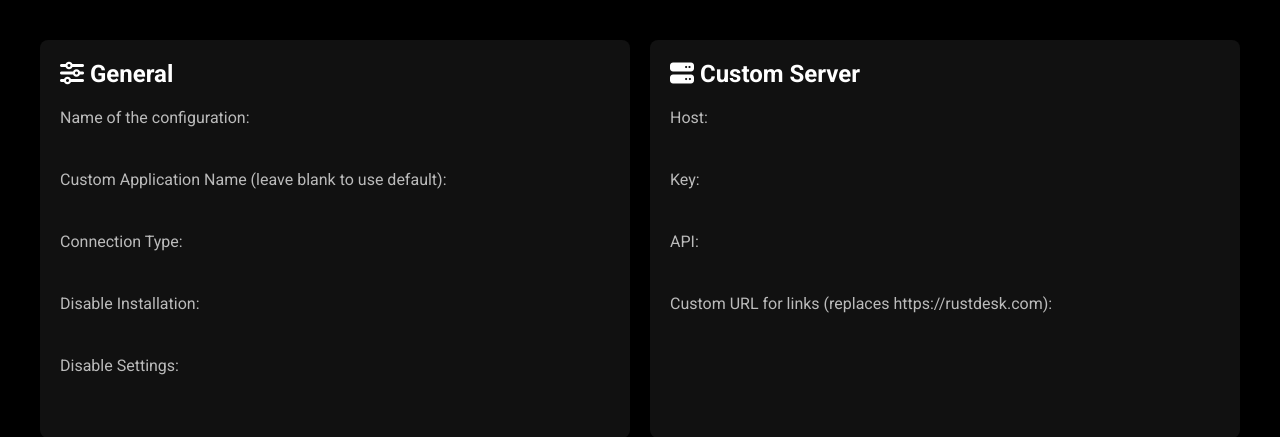
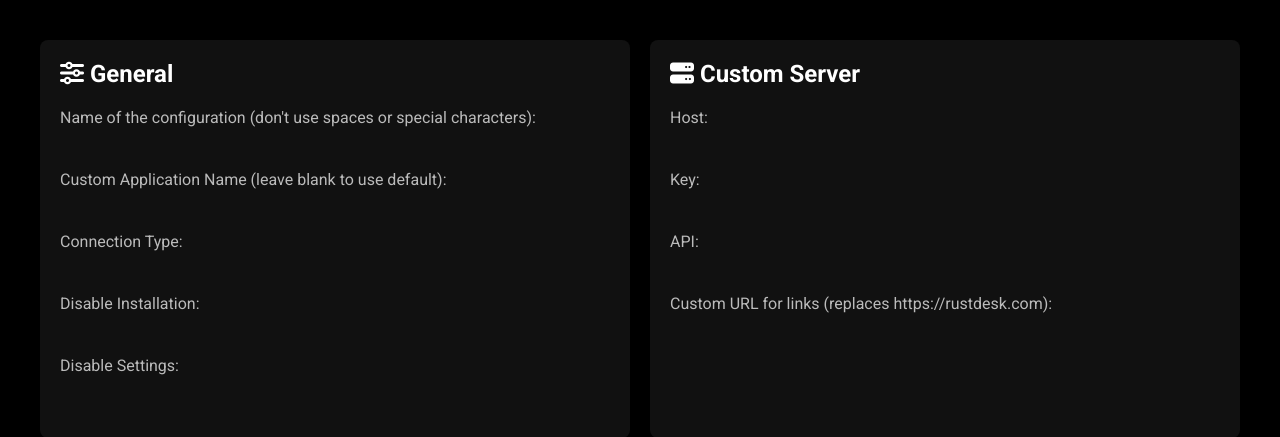
Before and after one commit to bryangerlach/rdgen, a Python web app: template rdgenerator/templates/generator.html in a window 1280 px wide. Shown: the part 394-831 px from the top of the page. Run offline with Jinja, Linux system fonts and the light colour scheme; the template is opened without the code that fills it, so the values that code supplies are empty.

Commit message:
no spaces

```diff
--- a/rdgenerator/templates/generator.html
+++ b/rdgenerator/templates/generator.html
@@ -131,7 +131,7 @@
         <div class="container">
             <div class="section">
                 <h2><i class="fas fa-sliders-h"></i> General</h2>
-                    <label for="{{ form.exename.id_for_label }}">Name of the configuration:</label>
+                    <label for="{{ form.exename.id_for_label }}">Name of the configuration (don't use spaces or special characters):</label>
                     {{ form.exename }}<br><br>
                     <label for="{{ form.appname.id_for_label }}">Custom Application Name (leave blank to use default):</label>
                     {{ form.appname }}<br><br>
```
